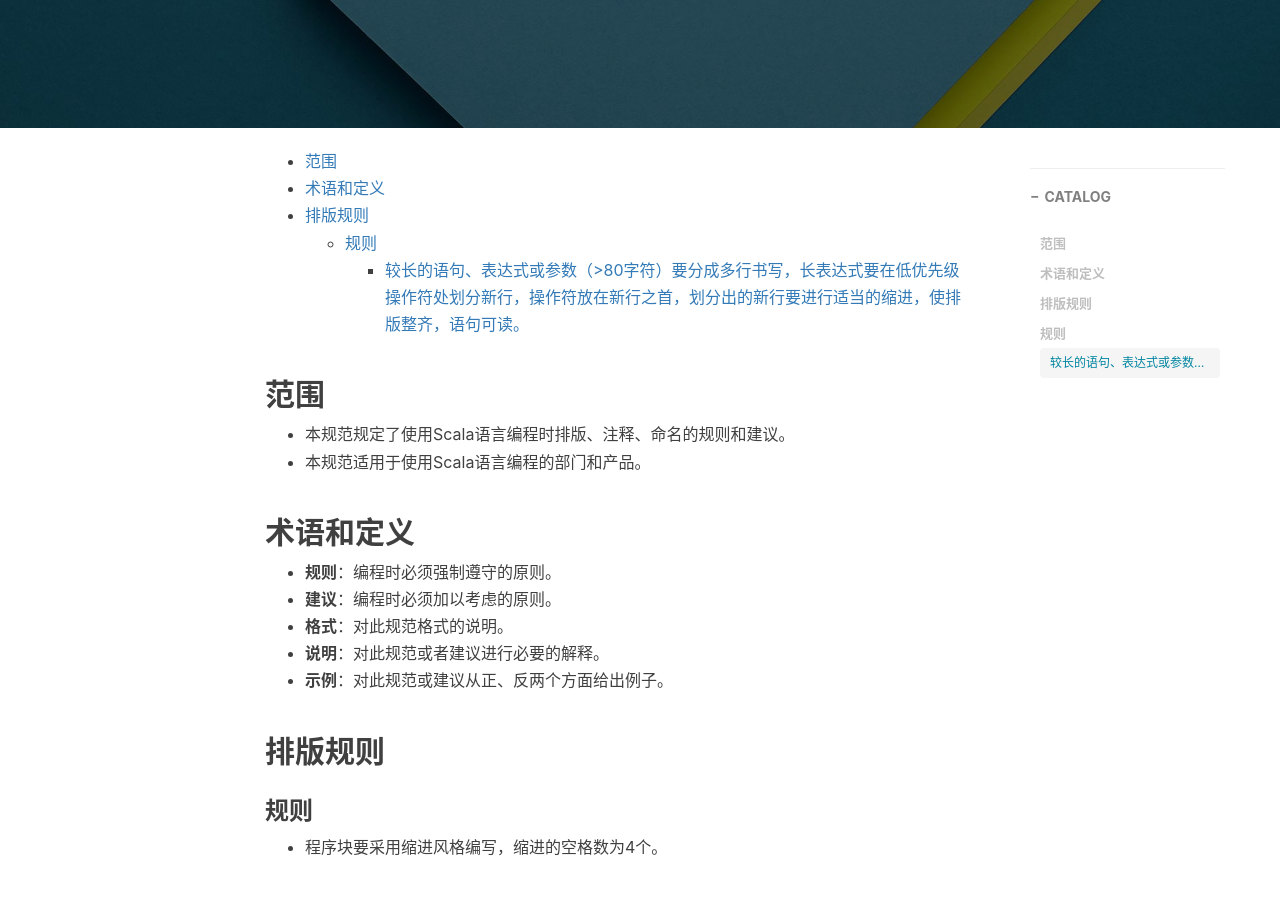
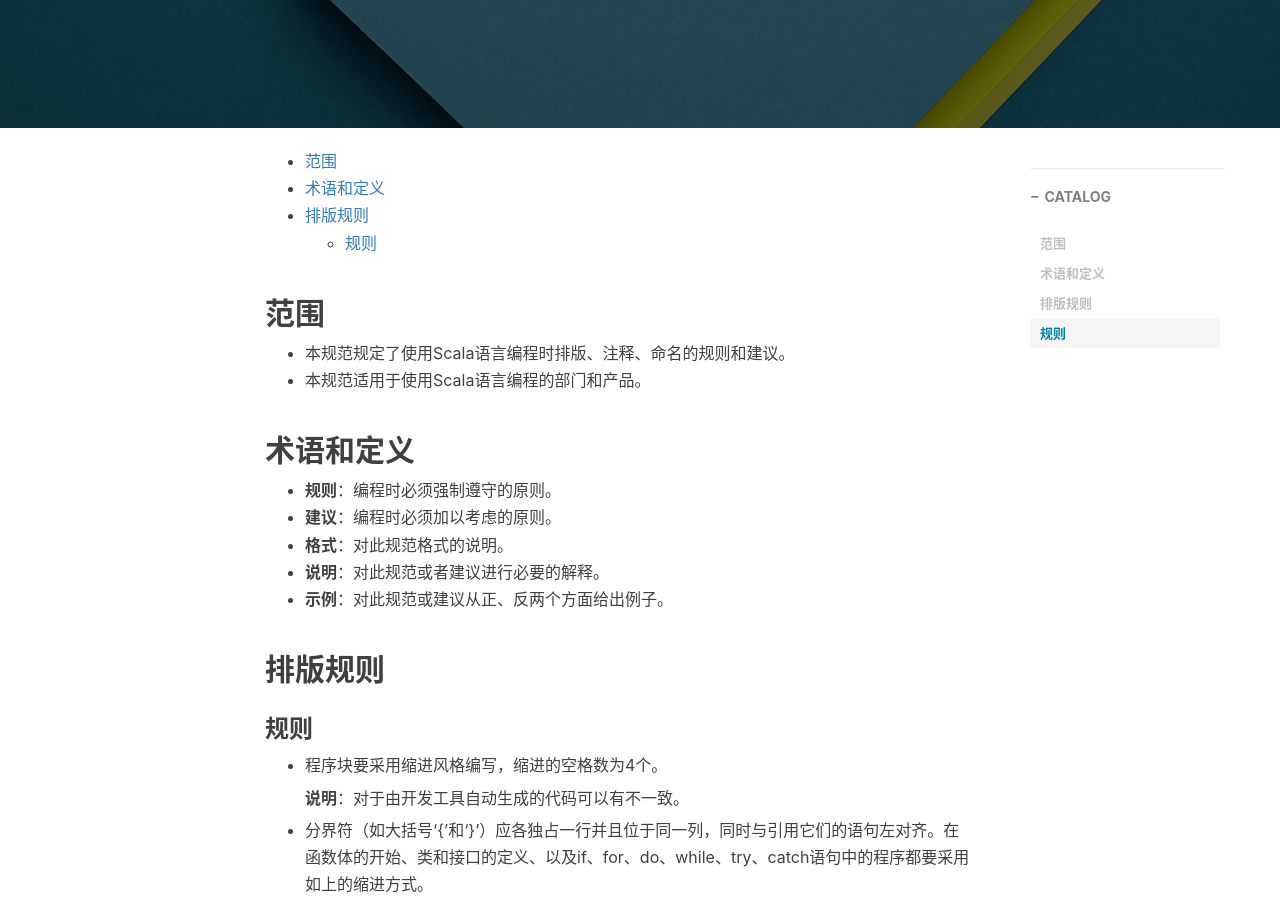
Before and after one commit to shoppingwang/shoppingwang.github.io, a Jekyll site: the page built from _posts/2016-07-21-spark-code-specification.markdown, in a window 1280 px wide and 900 px high, scrolled down 455 px. Built offline with Jekyll 4.4.1, drawn with Linux system fonts in a browser that asks for light colours; nearby versions of some CDN libraries; comment, search, counter and statistics services are not loaded.

Commit message:
增加编码规范

````diff
--- a/_posts/2016-07-21-spark-code-specification.markdown
+++ b/_posts/2016-07-21-spark-code-specification.markdown
@@ -34,29 +34,29 @@
 
 - 程序块要采用缩进风格编写，缩进的空格数为4个。
 
-> **说明**：对于由开发工具自动生成的代码可以有不一致。
+    **说明**：对于由开发工具自动生成的代码可以有不一致。
 
 - 分界符（如大括号‘{’和‘}’）应各独占一行并且位于同一列，同时与引用它们的语句左对齐。在函数体的开始、类和接口的定义、以及if、for、do、while、try、catch语句中的程序都要采用如上的缩进方式。
 
-> **示例**
->
-> 如下例子不符合规范。
+    **示例**
 
-```scala
-for (...) {
-    ... // program code
-}
+    如下例子不符合规范。
 
-if (...)
-    {
+    ```scala
+    for (...) {
         ... // program code
     }
 
-def example_fun():Unit
-     {
-           ... // program code
-     }
-```
+    if (...)
+        {
+            ... // program code
+        }
+
+    def example_fun():Unit
+         {
+               ... // program code
+         }
+    ```
 
 > 应如下书写。
 
@@ -77,7 +77,7 @@
 }
 ```
 
-##### 较长的语句、表达式或参数（>80字符）要分成多行书写，长表达式要在低优先级操作符处划分新行，操作符放在新行之首，划分出的新行要进行适当的缩进，使排版整齐，语句可读。
+- 较长的语句、表达式或参数（>80字符）要分成多行书写，长表达式要在低优先级操作符处划分新行，操作符放在新行之首，划分出的新行要进行适当的缩进，使排版整齐，语句可读。
 
 > 示例
 
````
